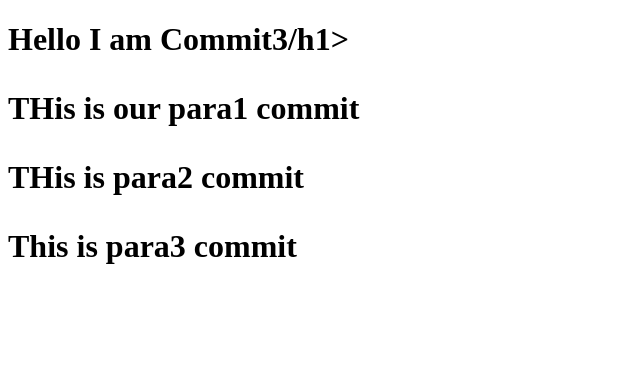
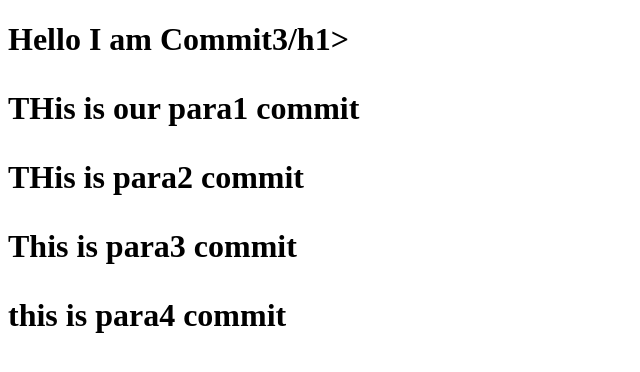
Before and after one commit to SugrivLodhi/gitconflict, a plain HTML site: page index.html in a window 1280 px wide. Shown: the whole page, without its empty margins (0-640 px from the left). Drawn offline with Linux system fonts and the light colour scheme.

Commit message:
this master last commit

```diff
--- a/index.html
+++ b/index.html
@@ -11,5 +11,6 @@
      <p>THis is our para1 commit</p>
      <p>THis is para2 commit</p>
      <p>This is para3 commit </p>
+     <p>this is para4 commit</p>
 </body>
 </html>
```
